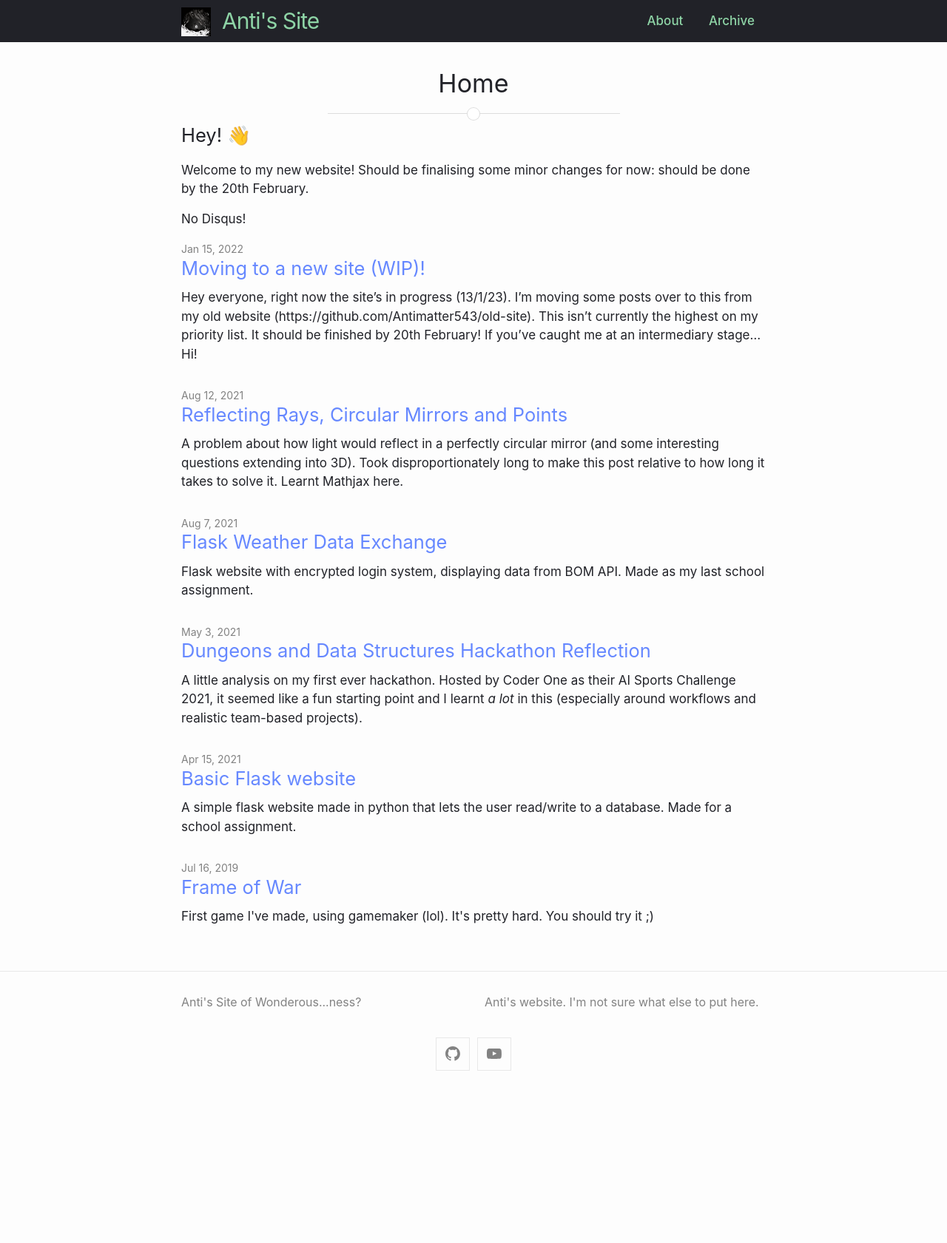
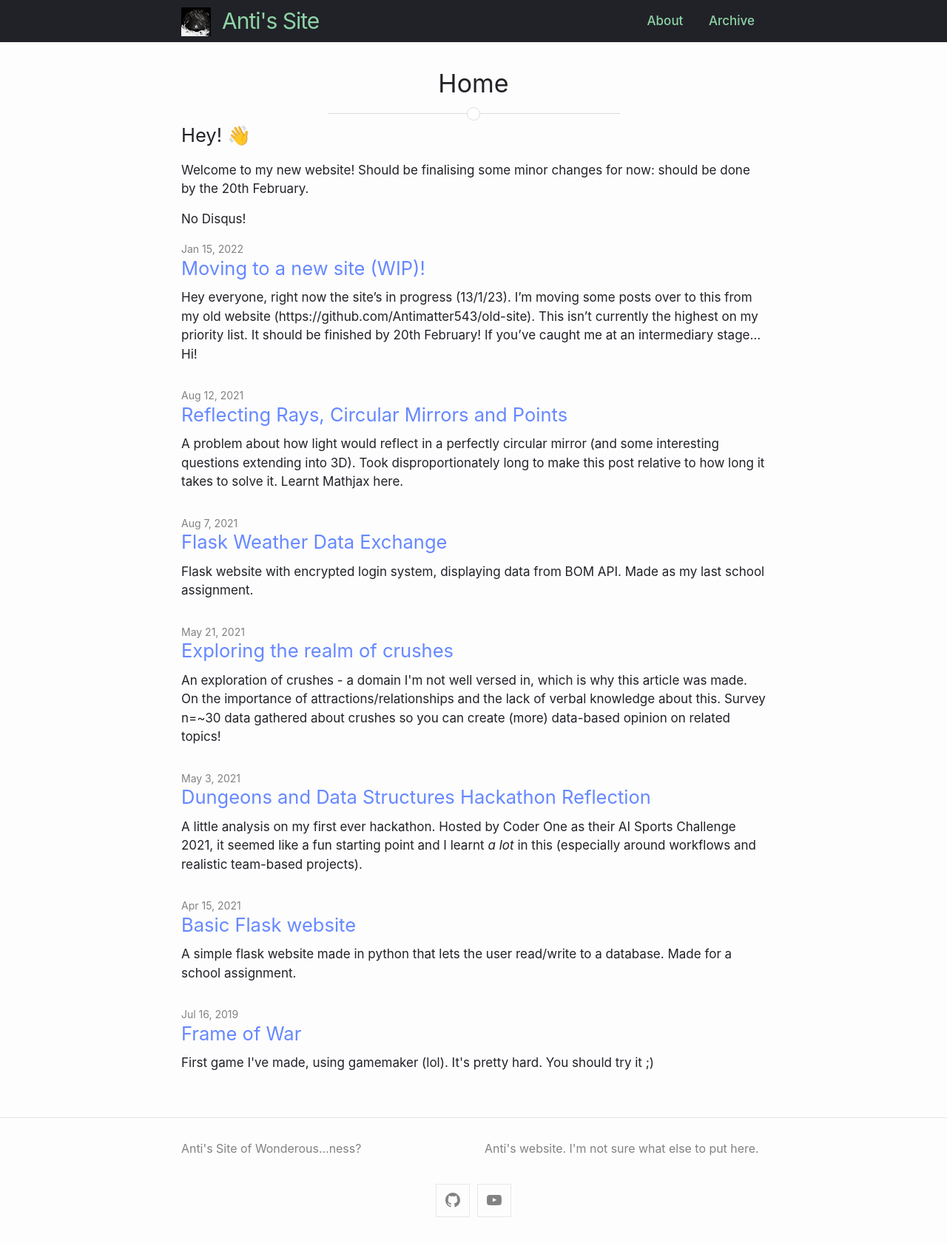
Before and after one commit to Antimatter543/antimatter543.github.io, a Jekyll site: the page built from index.md, in a window 1280 px wide. Shown: the whole page at 74% size. Built offline with Jekyll 4.4.1, drawn with Linux system fonts in a browser that asks for light colours; before the commit the page ends 1483 px from its top, so only the background shows below that; part of the change alters nothing that is shown.

Commit message:
Added crushes post and some changed some post css

```diff
--- /dev/null
+++ b/_posts/2021-05-20-on-crushes.md
@@ -0,0 +1,209 @@
+---
+layout: post
+title: "Exploring the realm of crushes"
+date: 2021-05-21
+reviewed: 2021-06-09
+
+tags: non-professional gold
+excerpt: "An exploration of crushes - a domain I'm not well versed in, which is why this article was made. On the importance of attractions/relationships and the lack of verbal knowledge about this. Survey n=~30 data gathered about crushes so you can create (more) data-based opinion on related topics!"
+comments: true
+publish: true
+---
+Warning: Contains swears.
+Edit from the future 7/02/23 me here speaking: I was considering not uploading this to my new site, but I remember spending a fair amount of time on this piece of work, and don't see why it shouldn't be uploaded, albeit with some slight changes.
+
+
+<h2> Table of Contents </h2>
+
+<ol>
+</ol>
+* Table of Contents (this text is replaced with the table of contents)
+{:toc}
+
+## Introduction
+
+I implore you to look around.
+
+<img src="/assets/spacex.jpg" alt="Image of Spacex rocket trails.">
+
+The phone or computer you're reading this on; its circuitry, the software, the UI. The building you're in, the roads outside, the internet, cities, nations. Schools of education and all the knowledge in the world; it was all founded by humanity. You have weapons that can end civilisation, and rockets that can expand them.
+
+And the only reason humanity has made it this far is because they were *really horny* for a consistently long period of time.
+
+
+This only came to my mind after reading Love Is War. *What*. My world perspective was shifted by a text (although not the first time). This observation is so obvious and only requires 1 step of thinking, but I've never even thought about this domain at all.
+
+## Rationale - "Why are you doing this?"
+Given that humanity has only reached this point by the consistent fornification (I just mean 'fucking' here) over a large period of time, it suggests that the future of humanity is also reliant on this process. Thus, the entire topic of attraction actually appears to be quite an important one - one that is often thrown under the rug and deemed private or sensitive whathaveyou. "Shouldn't it stay private?" Alright, let's just ignore [40-50% divorce rates](https://www.wf-lawyers.com/divorce-statistics-and-facts/#:~:text=Almost%2050%20percent%20of%20all,first%20marriages%20end%20in%20divorce.) [this source](https://www.apa.org/topics/divorce-child-custody) and [this source](https://www.abs.gov.au/statistics/people/people-and-communities/marriages-and-divorces-australia/latest-release) and the fact that (assuming they want a partner) people often have to have multiple casual/serious relationships before they can find a suitable long-term partner, if they ever find one?
+
+<img src="/assets/horni.PNG" alt="A great timeline image drawn by me in paint." width="90%">
+<small> Also this only considers humans/close human relatives. I'm not even considering *literally all other known Earthian evolution*. </small>
+
+And fair play to that, but... Shouldn't this topic be more openly discussed in public forums, i.e places of public discussion? Should the science and psychology of attraction/crushes/love not be taught in schools for at least a bit, just like sex education is?
+
+Like yes, sex is a thing. Yes, STDs bad, yes use protection. But seeing as quite a large percentage of the people you're talking to are going to end up in at least some type of relationship, isn't it good to teach them about boundaries, the general process of dating, being in a healthy relationship, learning how to fight (because fights will happen), etc.? It feels criminal to leave such a large topic of humanity's reason of being here away from public eyes to learn from.
+
+Seriously, when do we learn about relationships? Why do we have to go through the horrible process of picking god awful matches, breakups, cheating, bad fighting, just because society deemed it 'weird' to talk and exchange information about the topic in public. Fuck you, weird's good! Before now (gaining that observation I started the blog with), I haven't really thought a lot about this whole scene of attraction/relationships. Yeah, the 'exploiting your limbic system' is a thing as well as a few simulated conversations of being with someone whomst I enjoy but that's not this topic at all.
+
+Seeing as most people will enter a long term relationship, it's better to come prepared, no? You might be spending the rest of your life with them.
+<a href='' class='tooltip'> Note. <span> Well, ~50% divorce rates might disagree with you. But does this statistic not reflect how bad people tend to be at maintaining healthy long term relationships? </span> </a>
+
+Tl;dr: Democratise the knowledge of relationships! Make it public domain and professionally taught as opposed to only knowledge gained from close peers/family.
+
+This has led me to collect data on crushes (or limerence). Now, relationships & crushes don't relate too directly, but they were close enough that I thought, "Why not?" To increase my knowledge of this domain (of crushes) will indirectly help me when I'll have to deal with relationships / attraction in the future. How, I'm not sure. But more data helps. And also, it's nice to just increase your knowledge on any particular topic. Perhaps this has been slightly influenced as I ~~currently~~ just had an object of limerence, but... Fuck it. This is still interesting on its own.
+
+
+Side note: So much brain power is invested into how to get laid (the dumb brain controls the smart brain a lot of the time, see <a href="http://www.youtube.com/watch?v=smK9dgdTl40&t=14m19s"> this Lex Fridman podcast </a>. Also related to Exploiting the limbic system (another post)). This also functions as good social exercise for me.
+
+Also, <a href="" class=tooltip> this <span> You're a dead man walking. So am I. Once we're dead, we're dead. The social consequences of being deemed a little odd crumble against the infinite wall of death. Basically, I don't care. You can either be a part of my data or not. You can read this or not. Someone will; it doesn't have to be you. But if you are, hey! How's your day? Enjoy this little adventure! </span> </a>.
+## Accumulation of Data
+
+### Methodology
+I just went around and asked people in real life (all in school) about these. Initially, I didn't have a set of questions to ask so I just asked general ones, but I systemised the method into the following questions:
+<ul>
+<li> How many crushes have you had (and currently have), if any? </li>
+<li> What was the average duration of your crushes?</li>
+<li> What was the shortest/longest duration you've had for one?</li>
+<li> Was it an instant thing or did the crush take time to form?</li>
+
+</ul>
+
+Two new questions were added:
+- Do you have a type / are there common traits between your crushes? Physical / mental traits, or 'inconsistent' between crushes.
+- Why did the crush fade? Was it just time, a specific reason, distance, etc.
+
+For those who I asked before the questions were created, the time between gathering the info and recording it is extended so there might be some incorrect info here. Of course, if they didn't want to answer, they didn't have to. I did randomise the data so it wasn't most recent person is the latest number, but I decided against it because it requires upkeep after each new set of data.
+
+Notes: Ten females have been surveyed, which is an approximate ~30% female representation size. Ideally, I'd want more but I've decided to stop at n=32 for now. There are other things to do and I feel like I've collected enough data for a decent amount of insights. All surveyed individuals are not randomly picked individual, this is not a representative sample of the population. This is a representative sample of the types of people I feel comfortable speaking to (i.e am somewhat at least friends with) about just walking up to them and asking "How many crushes have you had?" No, I'm not going to make a random selection. That being said, I have asked these question to people I've never talked to.
+
+All of the data (except for 1) comes from Year 12s in Term 2 (mid-way through the year) in Australia.
+
+### Results
+Here's a table of the results as of ~May 2021. This applies only to the number of crushes people have had in high school or before, except for our boy S (who's a virtual friend of mine). He's a bit older than high school (let's say somewhere mid 20s), so he's got a bit more.
+
+| Person | # of Crushes | Average Crush Duration | Shortest/Longest Duration of Crush | Instant or Gradual Crush Formation | Notes | Common crush traits (you have a type?) | Why did the crush fade? |
+|--------|--------------|------------------------|------------------------------------|------------------------------------|------|---|---|
+| **Me** | 3 | A year | 6 months  / 3.5 years | Gradual until it hit (~few months-year) | Detailed notes in extra. ~Grade 9, 10-11, 12. None active. | Hard work ethic, not immature,  <a href="https://www.youtube.com/watch?v=xlorA9H8ZgA"> does not give a two shit flying fuck. </a> | Faded out (unreciprocated so I shouldn't waste energy) + manual kill |
+| 2 | 2 | ~6 months | At least 6 months | Gradual formation | Grade 6, 10 for crushes. | Intelligence, shares similar interests | Mix: They left the school / personality incompatibility or not enough similarities |
+| 3 | 3 | ~1 years  | 6 months / 1.5 years | Mix | Year 6,7,7. Sometimes has a dream and gets really into someone for 1 week before it fades. | Inconsistent - brown hair? Uncertain. | Distance - time spent away from crush (all ended up moving school) |
+| 4 | 0 | NA | NA | NA | Balling. 0 crushes Madlad #1. Lowkey late sleeper | NA | NA |
+| 5 | 4 | 6-12 months | Few weeks / 4-5 years | Gradual | None. Low active rn. | All shorter than the person | Personality incompatibility |
+| 6 | 4 | ~1 year | Similar to average | Gradual | All crushes before high school. *Sus*. Taking their word for it | Inconsistent | Faded: changed classes each year |
+|7 | 5 | 9 months (school year) | 3 months / 1.5 years | Instant | Mostly Yr 9-12 | Fun, can hold conversation. Has morals/is respectable | Lacks self-respect or lives without morals |
+|8| 10 | 2 months | 1 week/ 1 year. | Usually instant | Mostly middle school | Wholesome, honest | Time, faded out |
+| 9 (Virtual friend) | ~10 | NA | NA | Mix, but as time increases, more often gradual | NA x2 because didn't ask |
+| 10 | 2 | 2-3 months | 1 month / 4 months | Gradual | Middle school; years 8-9. | Inconsistent | Faded over time |
+| 11 | 6 | ~4-5 months | 1 month / ~8 months | Mostly instant | One per year usually |
+| 12 |  11 | 2 months | 2 days / 5 months | Mix instant/gradual | Over the course of high school |
+| 13 | 5 | 5 months | 1 month / 9 months (school year) | Gradual | Most recent grade 10 |
+| 14 | 4 | ~2.5 years | 6 months / 5 years | All Gradual | All in high school; 2 Yr 6, 1 Yr9, Yr 11. Low active.|
+| 15 | 5/ 25 (including 2D chars) | ~6 months | 1 week / 6 months; 5 years (if 2D)| Instant (holy fuck) | This guy is fucking crazy. I love it. Most recent last year. Madlad #2|
+| 16 | ~2 | 3-4 months | 2 weeks / 5months | Gradual | Both Year 9/10. Most people tend not to have them later. | "They're all super hot". Not same ethnicity. | Personality wasn't really... worth it. |
+| 17 | 3 | ~7 months | 2 months (ongoing) / ~1 year | Gradual | Highschool only; Year 10, Year 11,Year 12. Used to like 'unobtainable' (has lots of girls around them). 'Tastes' have evolved.| Taller than #17. They have an unexpected personality (e.g seems mean but is nice), treats girls like guys | Distance (moved apart), decided to compromise and remain friends |
+| 18 | 7|  ~6 months | 1 week / 3 years | Instant | Most recent was this year, consistent over time | Inconsistent | Did something 'unattractive' -> changed their opinions of the person |
+| 19 | 7 | ~4 months | 3 months / 1 year | Most gradual, 2 instant | Grades 7-9, Grades 10, 11. Consistent |
+| 20 | 5 | 3-4 months | 1 month / 9 months | Gradual attachment until a sudden realisation "Ah, I like them." | Mainly Years 9-11 |  Inconsistent, Something stands out about them | Faded over time / new crush |
+| 21 | 18 | 3-4 months | 3 weeks - 7 years | Mostly Gradual | Year 10 to now, global (not school; only mostly). Madlad #3. Broke my assumptions - You can in fact have multiple crushes at once. | Inconsistent, unknown | They all 'fucked me over'. I.e probably betrayal |
+| 22 | 6 | 4 months | 2 months / 1 year | Instants | All in HS, consistent over grades. | Gamer boys | Sudden realisation of "ew" |
+| 23 | 3 | 1 year | 4 months / 2 years | Instant | Years 7,8,9 | Only consistent pattern: ethnicity. Sporty. Subjectively pretty. | Ghosted on skype. Rejected x3. Out of league (+ they had a bf) |
+| 24 | 4 | 6 months | 2 weeks / 3 years | Mostly Gradual | Grade 6 onwards, consistent. On/off same person sometimes. Strict parents on dating. The 3 years was a whole rollercoaster of emotions. | Tall, smart, jerks??? |
+| 25 | 2 | 1 year | 6 months / 1.5 years | Gradual | Year 10, Year 12 (ongoing) | Tall, smart | Distance (long space difference, can't keep relationship) |
+| 26  | 1-2 | 6 months | 4 months / 9 months | Gradual | Whole life (mostly HS) Year 9, Year 11-12 | Inconsistent | "Cockhead", emotionally immature. |
+| 27 | 7 | 4-7 months | 1 week / 1 year | Mix | Consistent over time | Looks subjectively pretty | Time, one sided so cut off the energy consumption.|
+| 28 | 2 | 1 year | 1 year / 1 year | Slightly gradual | Year 7, Year 9, crushes since HS. | Inconsistent |  Personality incompatibility: learnt something about them. |
+| 29 | 9 | 6-7 months | 2 months / 10 months | Mostly gradual | Year 8 to Year 12 consistent | Similar hobbies | A lack of anything happening - time |
+| 30 | 5 | 2 months | 1 month / 2 years | Gradual | Since high school, Year 10-12 | Dark, curly hair, not an asshole | Time, faded out |
+| 31 | 3 | 6 months - 1 year | 6 months / 2 years | Gradual | High school, Year 7, 9-10, 11 | "Dumbarses", dark hair, smart | Moved away |
+| 32 | 0 | NA | NA | NA | Madlad #4. | NA | NA |
+
+
+More in depth versions of the questions shown in table:
+1. Self-explanatory.
+2. Self-explanatory.
+3. Self-explanatory.
+4. Self-explanatory.
+5. Instant or Gradual - Did crushes take time to form usually or was it instant?
+6. Notes - Anything interesting given outside of the questions officially asked. Also serves as a placeholder for 'Were crushes consistent over years or all in same year?'
+7.  Preferred Type - Do you have any types /  are there common traits in your crushes? (physical attributes, mental attributes, etc.)
+8. What made you stop having that crush? Did it fade, or was there a specific reason?
+
+<!-- <table>
+  {% for row in site.data.crushes %}
+    {% if forloop.first %}
+    <tr>
+      {% for pair in row %}
+        <th>{{ pair[0] }}</th>
+      {% endfor %}
+    </tr>
+    {% endif %}
+
+    {% tablerow pair in row %}
+      {{ pair[1] }}
+    {% endtablerow %}
+  {% endfor %}
+</table> -->
+
+
+I should've asked this question too, but here's some anecdotal answers that I got after speaking to some of the people about this, "Why were you attracted to those people?". Common answers were: similar personalities, hobbies, interests, etc, but I didn't ask this consistently enough for it to be viable. Other good questions would've been "What's your definition of a crush?", "What made you stop having the crush?"
+
+Edit (1/06/21): Beginning re-asking the people again for the added questions. These questions provide much more than the basic numbers and instead provide some sort of qualitative data, allowing more insight into this topic.
+
+Side note: I had to talk to people I don't usually talk to because the opportunity presented itself, and I'm not going to deny free data am I?
+
+
+## Analysis
+
+First off. **2 people admitted they lied to me when giving the data**. And those are the ones that admitted to me. So there's definitely some SUS people here. Both times, the people have (in truth's data) increased the # of crushes and the longest duration of one.
+After looking at the data for a bit, it seems there's a few patterns here. Obviously, there's some cases where this completely doesn't apply but here we go. Shoutout to #4 for having **0** crushes throughout their existence so all the other questions were rendered moot.
+
+By the looks of the data, you could probably begin creating categories for certain types of crushings. For instance, those who have more tend to have shorter crushes, and experience more Instants. A minority seem to have extremely long crush periods, etc.
+
+The average number of crushes is ~2-4 people (excluding the two 10s), and everybody asked is at least in grade 12. #9 is just a bonus (approx. 25yrs; a bit older than final year high school). I am the only one whose information is public because I'm fucking insane and apparently have nothing to lose.
+
+The most popular time to have crushes was around Year 7-11, and second most common was tied between primary (#6 is the Sus outlier here) & consistent throughout high school. Most crush formations were gradual, although there were some mixes and instants. Instants did slightly tend to have more crushes, although not by much. Obviously, increases in sample size will make this data more valid. Usually the longest crushes lasted at least a year.
+
+The average crush duration was either ~1 school year (9-12 months) or ~4 months. Some types (a minority) have more crushes during the later stages of high school (Years 10-12) as opposed to the earlier ones, and my duration of crush formation is a bit longer than average.
+
+
+After adding some new questions (1st June onwards), there seems to be 2 main patterns in the 'death' of the crush:
+- learning something unwanted about the crush, i.e something that doesn't align with the primary audience's personality/morals.
+- time fades it or distance apart fades it.
+
+## Evaluation
+### Potential Explanations
+An explanation for the lack of crushes during senior school (Years 10-12) could be from increased workload + less life/work/health balance, increased stress (from factors ranging from career to uni selection to 'do I stay with my parents'), etc.
+
+After getting a larger sample size, it seems some people tend to have a random crush that lasts for an extreme amount of time relative to the others. This makes me feel better (I thought I was alone in this! But not anymore; suck it!).
+
+### Limitations
+Quickly:
+- some crushes are old so memory may be a bit off
+- potentially lied to, although I don't think so due to the anonymity of the site and my personality to them not being well known.
+- some had talked primary school + high school, some high school only. So the data may be a bit skewed some ways, but it's still useful.
+
+
+### Extensions
+Obviously the scope of this survey was a bit short; ideally I would've asked more interesting questions (see the questions just below the table).
+
+One thing which I really would've liked to do is *ask them who their crushes were*, and respectively make a **mindmap / relational diagram** of this. I say this because for one, in some conversations, multiple people have crushed / been infatuated on the same person at some point in time. Also, it would be fucking hilarious if the graph / mindmap shows a bidirectional link. That means A and B both liked each other at one/the same point in time.
+
+I really did want to go further in depth and from the few conversations where we did go in detail I learnt *a lot*, but alas, if I were to try and be too invasive (especially for cases where we don't really converse too often), the chances of being lied to and given false information would probably increase. In future investigations, questions like "What's your definition of crush" and "Do you remember what the reason was for you to form that crush? Personality, looks, vibe, similarities, hobbies, etc" should definitely be asked.
+
+## Conclusion
+Well, there you go. I had some fun making this, talked to some people I don't usually talk to and made some potential insights into a topic that's not really talked about. Huh! People, despite how they may act, almost universally seem to share emotions and some sort of lack of control over it. Incredible! So when you walk around, know that you are not alone in having these irrational thoughts. Wilding.
+
+Overall, it seems like most people operate as expected. A coda is stored below. I've cut an entire section about my experiences/personal analysis. It's still somewhere out there, but don't worry about it. I'd recommend reading some of my other posts :D. Toodles!
+
+
+<span class='page-divider'>
+	<span class='one'></span>
+	<span class='two'></span>
+</span>
+
+<a href="" class=tooltip> A coda. Shoved it in here to reduce the length of this article.
+<span> Another reason why I explored this topic is to see whether it can help to voluntarily choose what topics/items to hyperfixate on (i.e for productive purposes).
+Those who experience crushes where they think a lot about simulating conversations/thinking, thus depleting a large amount of computational resources (brain power) have probably noted that this type of 'obsession' based (our own term, not the conventional obsession you'll find in googling 'obsessive crushes') is **very** similar to whenever you're hyperfixated on a project / assignment.
+Whether it be a coding project, writing a novel, playing a sport, or speedrunning an assignment, you've probably experienced getting in the zone -- entering flow state -- before.
+With the above scenario where crushes eat your brain power up, I just noticed that it *could* be similar to a flow state, implying there's something about thinking about crushes which easily shoves you into a flow state.
+This is just a hypothesis, but what if greater control over crushes (your internal state) can improve your control over when to focus on things that matter (not saying crushes don't matter; you get my point)?
+Just food for thought. Anyways, there's some rawer versions of the concept of in exploiting your limbic system for productivity here, although it's badly written. You'll have to explore this on your own. Regardless, crushes are still a good playground at increasing your mental willpower/direction/whatever. Learning how to not attack emotions, but redirect/minimise/*ease and understand* them is important. </span> </a>
--- a/_sass/minima/custom-styles.scss
+++ b/_sass/minima/custom-styles.scss
@@ -96,32 +96,82 @@
 
 /* Posts
 */
-// Code
+
+/* Table of Contents */
+#markdown-toc::before {
+	content: "Contents";
+    font-weight: bold;
+    text-align: center;
+}
+
+#markdown-toc{
+	border: 1px solid #000;
+    padding: 1.5em;
+    list-style: decimal;
+    display: inline-block;
+}
+
+
 .reversefootnote {
 	font-family:  sans-serif;
 }
 
-#markdown-toc{
-    border: 1px solid #000;
-    padding: 1.5em;
-    list-style: decimal;
-    display: inline-block;
-    // /* background: #f9f9f9 none repeat scroll 0 0
-    // border: 1px solid #aaa;
-    // display: table;
-    // font-size: 95%;
-    // margin-bottom: 1em;
-    // padding: 20px;
-    // width: auto; **/
+.post img {
+    display: block;
+    margin-left: auto;
+    margin-right: auto;
+    width: 80%;
 }
-
+/* Tooltips, 2nd answer from https://stackoverflow.com/questions/19129519/how-to-create-tooltip-without-javascript-using-only-inline-css/19129758 */
+a.tooltip {
+	outline: none;
+}
+a.tooltip strong {
+	line-height:30px;
+}
+a.tooltip:hover {
+	text-decoration: none;
+}
+a.tooltip span {
+	z-index:10;
+	display:none;
+	padding:14px 20px;
+	margin-top:-30px;
+	margin-left:28px;
+	width: 500px;
+	line-height:25px;
+}
+a.tooltip:hover span {
+	display:inline;
+	position:absolute;
+	color:#fff;
+	border:1px solid #DCA;
+	background:#555;
+}
+.callout {
+	z-index:20;
+	position:absolute;
+	top:30px;
+	border:0;
+	left:-12px;
+}
+/*CSS3 extras*/
+a.tooltip span {
+	border-radius:4px;
+	-moz-border-radius: 4px;
+	-webkit-border-radius: 4px;
+	-moz-box-shadow: 5px 5px 8px #CCC;
+	-webkit-box-shadow: 5px 5px 8px #CCC;
+	box-shadow: 5px 5px 8px #CCC;
+}
 
 // gotta fix the white etext in the codeblock somehow
 // .pre .code {
 // 	background-color: none;
 // }
 
-// this bit from the contrast template
+
+// This is the way codeblocks look from contrast template
 pre {
 	background: reduce(12);
 	border-radius: 2px;
```
Also changed, not shown: assets/horni.PNG (added), assets/spacex.jpg (added).
